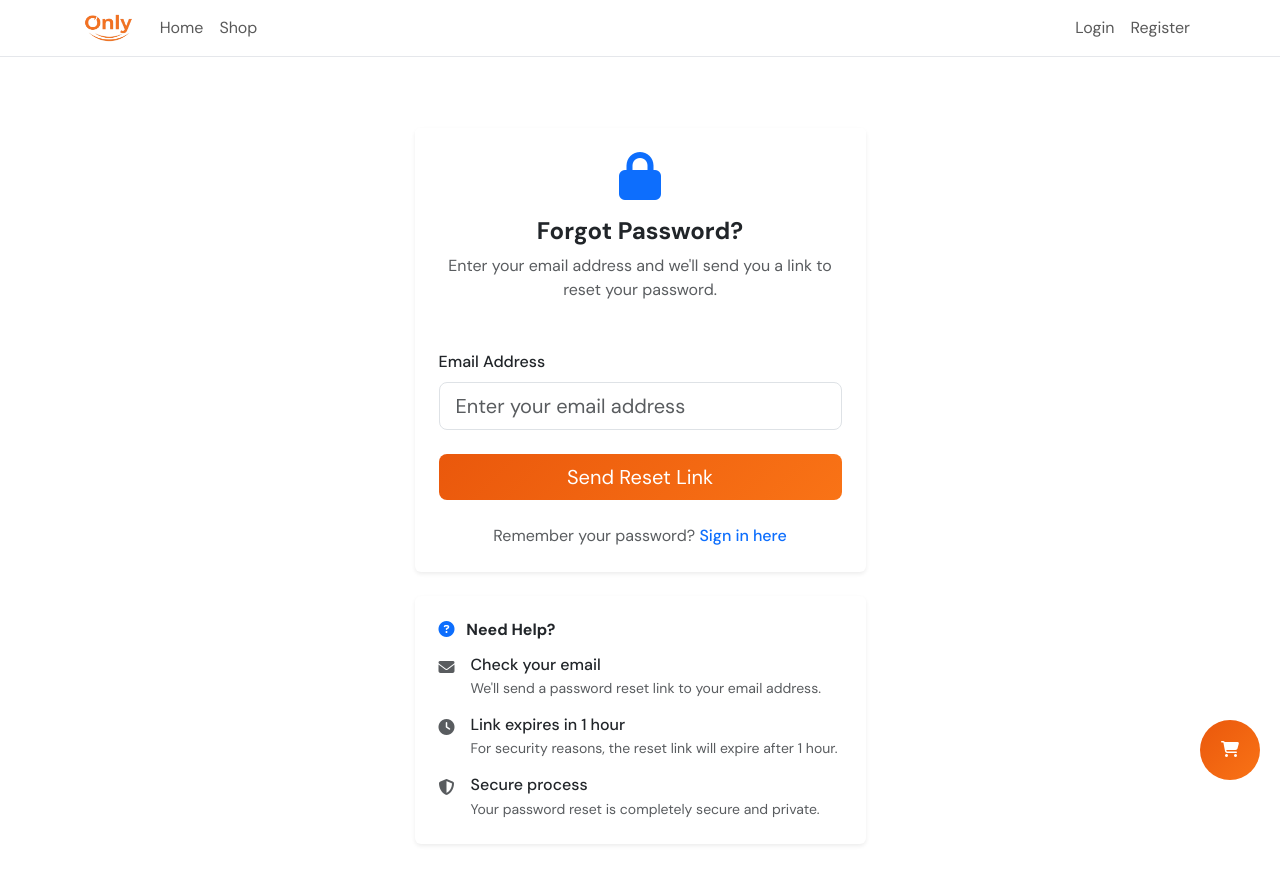
After one commit to sein-pr/Only, a Flask app: page /forgot-password in a window 1280 px wide. The commit adds this page. Run offline with Flask 3, Linux system fonts and the light colour scheme; data that the repository does not hold is empty; some libraries are stand-ins or nearby versions.

Commit message:
Added the MAIL RESET PASSWRD, working properly, sleeping now

```diff
--- a/app.py
+++ b/app.py
@@ -5,11 +5,12 @@ from flask_wtf.csrf import CSRFProtect
 # from flask_wtf.csrf import exempt
 from wtforms import StringField, PasswordField, TextAreaField, DecimalField, IntegerField, SelectField, FileField
 from wtforms.validators import DataRequired, Email, Length, NumberRange
-from models.models import db, User, Category, Product, Order, OrderItem, CartItem, Wishlist, ProductView
+from models.models import db, User, Category, Product, Order, OrderItem, CartItem, Wishlist, ProductView, PasswordResetToken
 from werkzeug.security import generate_password_hash, check_password_hash
 from werkzeug.utils import secure_filename
-from datetime import datetime
+from datetime import datetime, timedelta
 from forms.profile_forms import ProfileForm
+from forms.password_reset_forms import ForgotPasswordForm, ResetPasswordForm
 import os
 import uuid
 from flask_mail import Mail, Message
@@ -183,6 +184,115 @@ def login():
 
     return render_template('auth/login.html', form=form)
 
+@app.route('/forgot-password', methods=['GET', 'POST'])
+def forgot_password():
+    form = ForgotPasswordForm()
+
+    if form.validate_on_submit():
+        user = User.query.filter_by(email=form.email.data).first()
+
+        if user:
+            # Generate a secure token
+            token = str(uuid.uuid4())
+
+            # Set expiration time (1 hour from now)
+            expires_at = datetime.utcnow() + timedelta(hours=1)
+
+            # Create password reset token
+            reset_token = PasswordResetToken(
+                user_id=user.id,
+                token=token,
+                expires_at=expires_at
+            )
+
+            # Remove any existing tokens for this user
+            PasswordResetToken.query.filter_by(user_id=user.id, used=False).delete()
+
+            db.session.add(reset_token)
+            db.session.commit()
+
+            # Send password reset email
+            try:
+                reset_url = url_for('reset_password_with_token', token=token, _external=True)
+
+                msg = Message(
+                    subject='Password Reset Request - Only',
+                    recipients=[user.email],
+                    sender=app.config['MAIL_DEFAULT_SENDER']
+                )
+
+                msg.html = f"""
+                <div style="font-family: Arial, sans-serif; max-width: 600px; margin: 0 auto;">
+                    <div style="background: linear-gradient(135deg, #ea580c, #f97316); padding: 30px; text-align: center;">
+                        <h1 style="color: white; margin: 0; font-size: 28px;">Only</h1>
+                    </div>
+
+                    <div style="padding: 30px; background: #f8f9fa;">
+                        <h2 style="color: #333; margin-bottom: 20px;">Password Reset Request</h2>
+
+                        <p style="color: #666; line-height: 1.6; margin-bottom: 20px;">
+                            Hello {user.first_name or user.username},
+                        </p>
+
+                        <p style="color: #666; line-height: 1.6; margin-bottom: 20px;">
+                            We received a request to reset your password for your Only account.
+                            If you made this request, click the button below to reset your password:
+                        </p>
+
+                        <div style="text-align: center; margin: 30px 0;">
+                            <a href="{reset_url}"
+                               style="background: linear-gradient(135deg, #ea580c, #f97316);
+                                      color: white;
+                                      padding: 15px 30px;
+                                      text-decoration: none;
+                                      border-radius: 5px;
+                                      font-weight: bold;
+                                      display: inline-block;">
+                                Reset My Password
+                            </a>
+                        </div>
+
+                        <p style="color: #666; line-height: 1.6; margin-bottom: 20px;">
+                            If the button doesn't work, copy and paste this link into your browser:
+                        </p>
+
+                        <p style="color: #666; line-height: 1.6; margin-bottom: 20px; word-break: break-all;">
+                            <a href="{reset_url}" style="color: #ea580c;">{reset_url}</a>
+                        </p>
+
+                        <div style="background: #fff3cd; border: 1px solid #ffeaa7; padding: 15px; border-radius: 5px; margin: 20px 0;">
+                            <p style="color: #856404; margin: 0; font-size: 14px;">
+                                <strong>Security Notice:</strong> This link will expire in 1 hour for your security.
+                                If you didn't request this password reset, please ignore this email.
+                            </p>
+                        </div>
+
+                        <p style="color: #666; line-height: 1.6; margin-bottom: 0; font-size: 14px;">
+                            If you have any questions, please contact our support team.
+                        </p>
+                    </div>
+
+                    <div style="background: #333; padding: 20px; text-align: center;">
+                        <p style="color: #999; margin: 0; font-size: 12px;">
+                            © 2024 Only. All rights reserved.
+                        </p>
+                    </div>
+                </div>
+                """
+
+                mail.send(msg)
+                flash('Password reset link has been sent to your email address.', 'success')
+            except Exception as e:
+                flash('Failed to send password reset email. Please try again later.', 'error')
+                print(f"Email error: {e}")
+        else:
+            # Don't reveal if email exists or not for security
+            flash('If an account with that email exists, a password reset link has been sent.', 'info')
+
+        return redirect(url_for('forgot_password'))
+
+    return render_template('forgot_password.html', form=form)
+
 @app.route('/register', methods=['GET', 'POST'])
 def register():
     form = RegisterForm()
@@ -236,6 +346,49 @@ def logout():
     session.clear()
     #flash(f'Goodbye, {username}! You have been logged out.', 'info')
     return redirect(url_for('home'))
+
+@app.route('/reset-password/<token>', methods=['GET', 'POST'])
+def reset_password_with_token(token):
+    # Find the reset token
+    reset_token = PasswordResetToken.query.filter_by(token=token, used=False).first()
+
+    if not reset_token:
+        flash('Invalid or expired password reset link.', 'error')
+        return redirect(url_for('forgot_password'))
+
+    # Check if token is expired
+    if datetime.utcnow() > reset_token.expires_at:
+        flash('Password reset link has expired. Please request a new one.', 'error')
+        # Mark token as used
+        reset_token.used = True
+        db.session.commit()
+        return redirect(url_for('forgot_password'))
+
+    form = ResetPasswordForm()
+
+    if form.validate_on_submit():
+        # Get the user
+        user = User.query.get(reset_token.user_id)
+
+        if user:
+            # Update user's password
+            user.password_hash = generate_password_hash(form.password.data)
+
+            # Mark token as used
+            reset_token.used = True
+
+            # Remove all other unused tokens for this user
+            PasswordResetToken.query.filter_by(user_id=user.id, used=False).delete()
+
+            db.session.commit()
+
+            flash('Your password has been successfully reset. You can now log in with your new password.', 'success')
+            return redirect(url_for('login'))
+        else:
+            flash('User not found.', 'error')
+            return redirect(url_for('forgot_password'))
+
+    return render_template('reset_password.html', form=form, token=token)
 
 # Profile Routes
 @app.route('/profile', methods=['GET', 'POST'])
--- /dev/null
+++ b/forms/password_reset_forms.py
@@ -0,0 +1,19 @@
+# forms/password_reset_forms.py
+from flask_wtf import FlaskForm
+from wtforms import StringField, PasswordField, SubmitField
+from wtforms.validators import DataRequired, Email, Length, EqualTo
+
+class ForgotPasswordForm(FlaskForm):
+    email = StringField('Email Address', validators=[DataRequired(), Email()])
+    submit = SubmitField('Send Reset Link')
+
+class ResetPasswordForm(FlaskForm):
+    password = PasswordField('New Password', validators=[
+        DataRequired(),
+        Length(min=6, message='Password must be at least 6 characters long')
+    ])
+    confirm_password = PasswordField('Confirm New Password', validators=[
+        DataRequired(),
+        EqualTo('password', message='Passwords must match')
+    ])
+    submit = SubmitField('Reset Password')
--- a/templates/auth/login.html
+++ b/templates/auth/login.html
@@ -83,7 +83,7 @@
                                     Remember me
                                 </label>
                             </div>
-                            <a href="#" class="text-decoration-none small" style="color: #ea580c;">
+                            <a href="{{ url_for('forgot_password') }}" class="text-decoration-none small" style="color: #ea580c;">
                                 Forgot password?
                             </a>
                         </div>
--- a/templates/base.html
+++ b/templates/base.html
@@ -92,7 +92,7 @@
                                 {% set current_user = get_current_user() %}
                                 {% if current_user and current_user.avatar_url %}
                                     <img src="{{ current_user.avatar_url }}" alt="Avatar" class="rounded-circle me-2"
-                                         style="width: 32px; height: 32px; object-fit: cover;">
+                                         style="width: 2rem; height: 2rem; object-fit: cover;">
                                 {% else %}
                                     <div class="rounded-circle bg-primary d-flex align-items-center justify-content-center text-white me-2"
                                          style="width: 32px; height: 32px; font-size: 12px; font-weight: bold;">
--- /dev/null
+++ b/templates/forgot_password.html
@@ -0,0 +1,111 @@
+{% extends "base.html" %}
+
+{% block title %}Forgot Password - Only{% endblock %}
+
+{% block content %}
+<div class="container py-5">
+    <div class="row justify-content-center">
+        <div class="col-md-6 col-lg-5">
+            <div class="card border-0 shadow-sm">
+                <div class="card-header bg-white border-0 text-center py-4">
+                    <div class="mb-3">
+                        <i class="fas fa-lock fa-3x text-primary"></i>
+                    </div>
+                    <h4 class="fw-bold mb-2">Forgot Password?</h4>
+                    <p class="text-muted mb-0">Enter your email address and we'll send you a link to reset your password.</p>
+                </div>
+                <div class="card-body p-4">
+                    <form method="POST">
+                        {{ form.hidden_tag() }}
+
+                        <div class="mb-4">
+                            <label for="{{ form.email.id }}" class="form-label fw-medium">
+                                {{ form.email.label.text }}
+                            </label>
+                            {{ form.email(class="form-control form-control-lg", placeholder="Enter your email address") }}
+                            {% if form.email.errors %}
+                                <div class="text-danger small mt-2">
+                                    {% for error in form.email.errors %}
+                                        <div>{{ error }}</div>
+                                    {% endfor %}
+                                </div>
+                            {% endif %}
+                        </div>
+
+                        <div class="d-grid gap-2">
+                            {{ form.submit(class="btn btn-primary btn-lg") }}
+                        </div>
+                    </form>
+
+                    <div class="text-center mt-4">
+                        <p class="text-muted mb-0">
+                            Remember your password?
+                            <a href="{{ url_for('login') }}" class="text-decoration-none fw-medium">
+                                Sign in here
+                            </a>
+                        </p>
+                    </div>
+                </div>
+            </div>
+
+            <!-- Help Section -->
+            <div class="card border-0 shadow-sm mt-4">
+                <div class="card-body p-4">
+                    <h6 class="fw-bold mb-3">
+                        <i class="fas fa-question-circle me-2 text-primary"></i>
+                        Need Help?
+                    </h6>
+                    <div class="row g-3">
+                        <div class="col-12">
+                            <div class="d-flex align-items-start">
+                                <i class="fas fa-envelope me-3 text-muted mt-1"></i>
+                                <div>
+                                    <h6 class="fw-medium mb-1">Check your email</h6>
+                                    <p class="text-muted small mb-0">We'll send a password reset link to your email address.</p>
+                                </div>
+                            </div>
+                        </div>
+                        <div class="col-12">
+                            <div class="d-flex align-items-start">
+                                <i class="fas fa-clock me-3 text-muted mt-1"></i>
+                                <div>
+                                    <h6 class="fw-medium mb-1">Link expires in 1 hour</h6>
+                                    <p class="text-muted small mb-0">For security reasons, the reset link will expire after 1 hour.</p>
+                                </div>
+                            </div>
+                        </div>
+                        <div class="col-12">
+                            <div class="d-flex align-items-start">
+                                <i class="fas fa-shield-alt me-3 text-muted mt-1"></i>
+                                <div>
+                                    <h6 class="fw-medium mb-1">Secure process</h6>
+                                    <p class="text-muted small mb-0">Your password reset is completely secure and private.</p>
+                                </div>
+                            </div>
+                        </div>
+                    </div>
+                </div>
+            </div>
+        </div>
+    </div>
+</div>
+{% endblock %}
+
+{% block scripts %}
+<script>
+    // Form validation and user feedback
+    document.querySelector('form').addEventListener('submit', function(e) {
+        const submitBtn = this.querySelector('button[type=submit]');
+        const originalText = submitBtn.innerHTML;
+
+        submitBtn.innerHTML = '<i class="fas fa-spinner fa-spin me-2"></i>Sending...';
+        submitBtn.disabled = true;
+
+        // Re-enable button after 10 seconds as fallback
+        setTimeout(() => {
+            submitBtn.innerHTML = originalText;
+            submitBtn.disabled = false;
+        }, 10000);
+    });
+</script>
+{% endblock %}
```
Also changed, not shown: models/models.py (+12 -0 lines), templates/reset_password.html (added, +176 -0 lines), test_email_config.py (added, +73 -0 lines).
